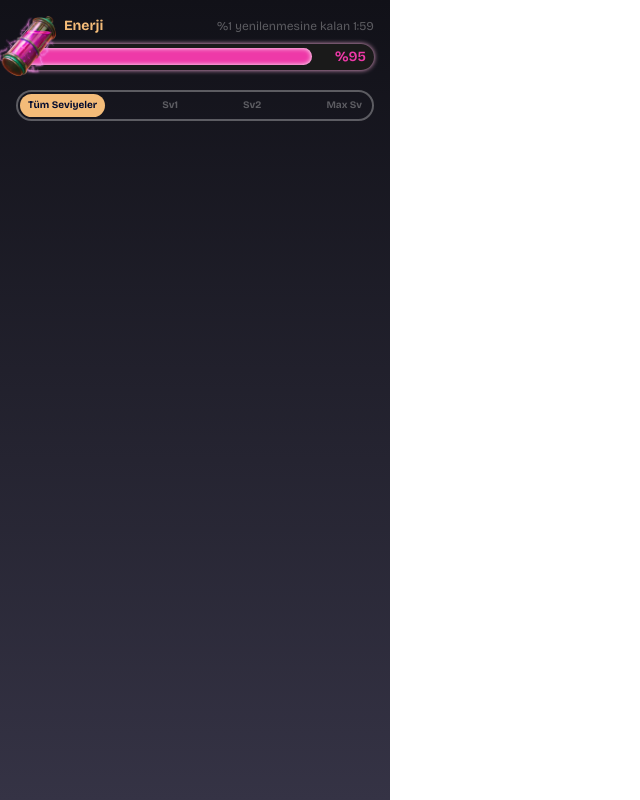
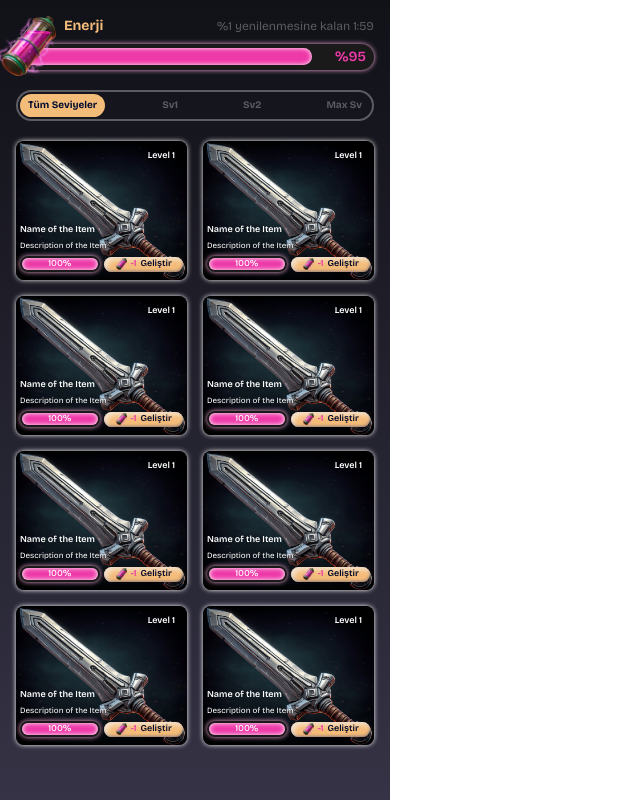
Before and after one commit to guvenfazli/NoSurrenderCaseStudy, a Next.js app in the folder client/: page / in a window 1280 px wide. Shown: the whole page, without its empty margins (0-640 px from the left). Built offline with nearby package versions, Linux system fonts and the light colour scheme.

Commit message:
feat: add basic HTML structure and styling

```diff
--- /dev/null
+++ b/client/components/cardSection/itemCard.tsx
@@ -0,0 +1,30 @@
+import example from "../../assets/uzunKilic1.png"
+import UpdateButton from "./updateButton"
+import UpgradeButton from "./upgradeButton"
+export default function ItemCard() {
+  return (
+
+    <div className="h-[139px] flex flex-col justify-between col-span-1 relative py-2 px-1 bg-cover rounded-lg shadow-[0_0_5px_0px_white]" style={{ backgroundImage: `url(${example.src})` }}>
+      <div className="flex px-2 justify-end"> {/* Item Level */}
+        <p className="text-[9px] font-semibold">Level 1</p>
+      </div>
+
+      <div className="space-y-1"> {/* Item Information */}
+        <p className="text-[9px] font-semibold">Name of the Item</p>
+        <p className="text-[8px]">Description of the Item</p>
+        <div className="flex justify-start items-center gap-1"> {/* Item Update Section */}
+          <div className="flex relative bg-[#1a1a1a] w-1/2 h-[16px] px-0.5 shadow-[0_0_5px_0px_#F8B0DC] rounded-full">
+            <div className="absolute top-0.5 h-[12px] rounded-full" style={{ width: `${95}%` }}>
+              <span className="absolute h-[12px] rounded-full" style={{ width: `${100}%`, background: `#EE39A8`, boxShadow: `inset 0 0 5px #FFFFFF` }} />
+            </div>
+            <span className="absolute top-1/2 left-1/2 -translate-x-1/2 -translate-y-1/2 text-[9px] text-white font-medium">100%</span>
+          </div>
+
+
+          <UpgradeButton />
+        </div>
+      </div>
+    </div>
+
+  )
+}
--- a/client/components/cardSection/itemMenu.tsx
+++ b/client/components/cardSection/itemMenu.tsx
@@ -1,7 +1,16 @@
+import ItemCard from "./itemCard"
+
 export default function ItemMenu() {
   return (
-    <div className="grid grid-cols-2 gap-4">
-
+    <div className="grid grid-cols-1 sm:grid-cols-2 gap-4 w-full">
+      <ItemCard />
+      <ItemCard />
+      <ItemCard />
+      <ItemCard />
+      <ItemCard />
+      <ItemCard />
+      <ItemCard />
+      <ItemCard />
     </div>
   )
 }
--- /dev/null
+++ b/client/components/cardSection/updateButton.tsx
@@ -0,0 +1,12 @@
+export default function UpdateButton() {
+  return (
+    <button
+      className="w-1/2 text-[9px] font-semibold bg-[#EE39A8] rounded-full h-[15px] cursor-pointer"
+      style={{
+        boxShadow: `inset 3px 2px 5px rgba(248, 248, 248, 0.7), inset 0 -1px 3px rgba(93, 83, 107, 0.7)`
+      }}
+    >
+      Yükselt
+    </button>
+  );
+}
--- /dev/null
+++ b/client/components/cardSection/upgradeButton.tsx
@@ -0,0 +1,19 @@
+import energy from "../../assets/energyPng.png"
+import Image from "next/image"
+export default function UpgradeButton() {
+  return (
+    <button
+      className="w-1/2 text-[9px] font-semibold bg-activeNav text-navButtonColor rounded-full h-[15px] cursor-pointer flex items-center justify-center gap-1"
+      style={{
+        boxShadow: `inset 3px 3px 5px rgba(248, 248, 248, 0.7), inset 0 -1px 3px rgba(93, 83, 107, 0.7)`
+      }}
+    >
+      <Image
+        src={energy}
+        alt="icon"
+        className="w-3 h-3"
+      />
+      <span className="font-semibold text-[#EE39A8]">-1</span> Geliştir
+    </button>
+  )
+}
```
Also changed, not shown: client/assets/uzunKilic1.png (added).
